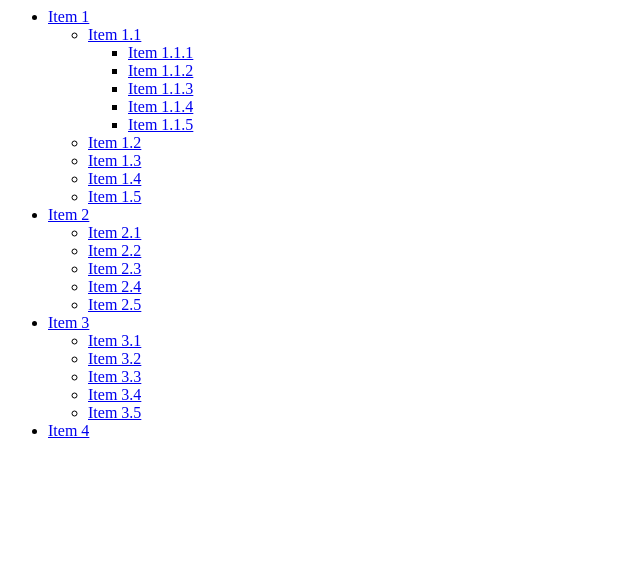
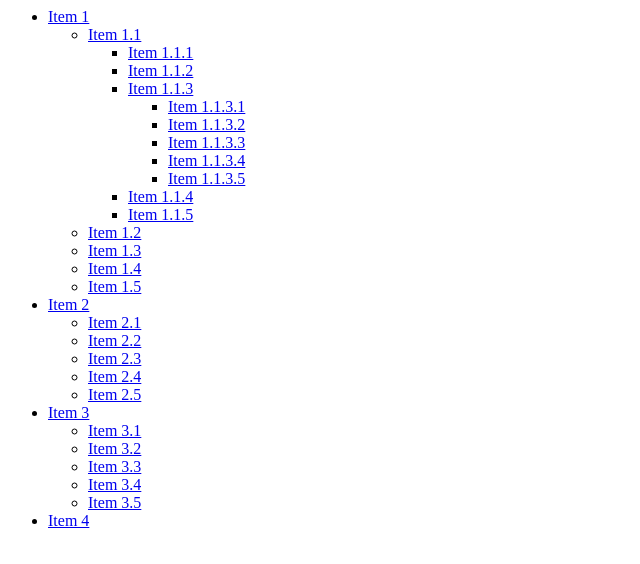
Before and after one commit to mel-miller/a11y-navbar, a website: page demo/demo.html in a window 1280 px wide. Shown: the whole page, without its empty margins (0-640 px from the left). Drawn offline with Linux system fonts and the light colour scheme; files that its build step writes are made by us from their sources.

Commit message:
Adds aria-haspopup and aria-expanded attributes to appropriate anchor elements.

```diff
--- a/demo/demo.html
+++ b/demo/demo.html
@@ -15,7 +15,15 @@
 						<ul>
 							<li><a href="#">Item 1.1.1</a></li>
 							<li><a href="#">Item 1.1.2</a></li>
-							<li><a href="#">Item 1.1.3</a></li>
+							<li><a href="#">Item 1.1.3</a>
+								<ul>
+									<li><a href="#">Item 1.1.3.1</a></li>
+									<li><a href="#">Item 1.1.3.2</a></li>
+									<li><a href="#">Item 1.1.3.3</a></li>
+									<li><a href="#">Item 1.1.3.4</a></li>
+									<li><a href="#">Item 1.1.3.5</a></li>
+								</ul>
+							</li>
 							<li><a href="#">Item 1.1.4</a></li>
 							<li><a href="#">Item 1.1.5</a></li>
 						</ul>
--- a/src/a11yMenubar.js
+++ b/src/a11yMenubar.js
@@ -20,6 +20,7 @@ class a11yMenubar {
       'DOWN':     40,
     };
 
+    // Set up aria roles and attributes.
     let navElem = domObj.getElementById(id);
     let menubar = navElem.querySelectorAll('nav > ul');
 
@@ -33,8 +34,11 @@ class a11yMenubar {
       let menuitem = menubar[i].querySelectorAll('li > a');
 
       for (let j = 0; j < menuitem.length; j++) {
+        // Tab index of first menuitem should be 0.
+        let tabIndex = (j == 0) ? 0 : -1;
+
         menuitem[j].setAttribute('role', 'menuitem');
-        menuitem[j].setAttribute('tabindex', '-1');
+        menuitem[j].setAttribute('tabindex', tabIndex);
 
         // Check for submenus.
         let liElem = menuitem[j].parentNode;
@@ -46,12 +50,16 @@ class a11yMenubar {
           let aElem = menuLiElem.querySelector('a');
           let aElemText = aElem.textContent;
 
+          aElem.setAttribute('aria-haspopup', 'true');
+          aElem.setAttribute('aria-expanded', 'false');
+
           menu[k].setAttribute('role', 'menu');
           menu[k].setAttribute('aria-label', aElemText);
         }
 
       }
 
+      // All list item elements should have an aria role of "none".
       let liElem = menubar[i].querySelectorAll('li');
 
       for (let l = 0; l < liElem.length; l++) {
@@ -61,7 +69,7 @@ class a11yMenubar {
   }
 
   destroy() {
-
+    // Remove all attributes/behaviors, etc. from constructor.
   }
 
   addAttributes() {
```
Also changed, not shown: dist/a11yMenubar.js.
